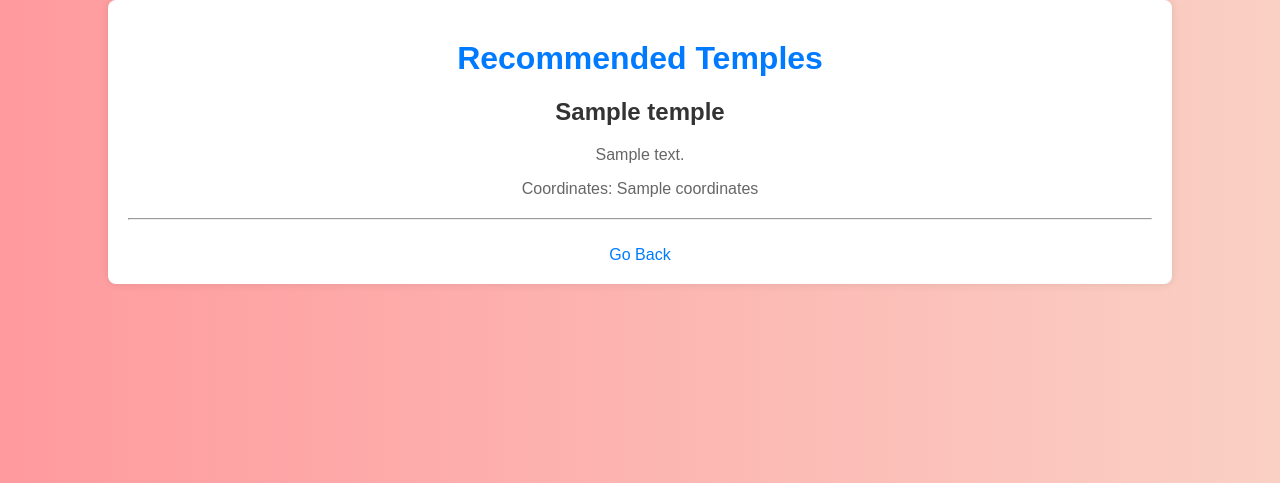
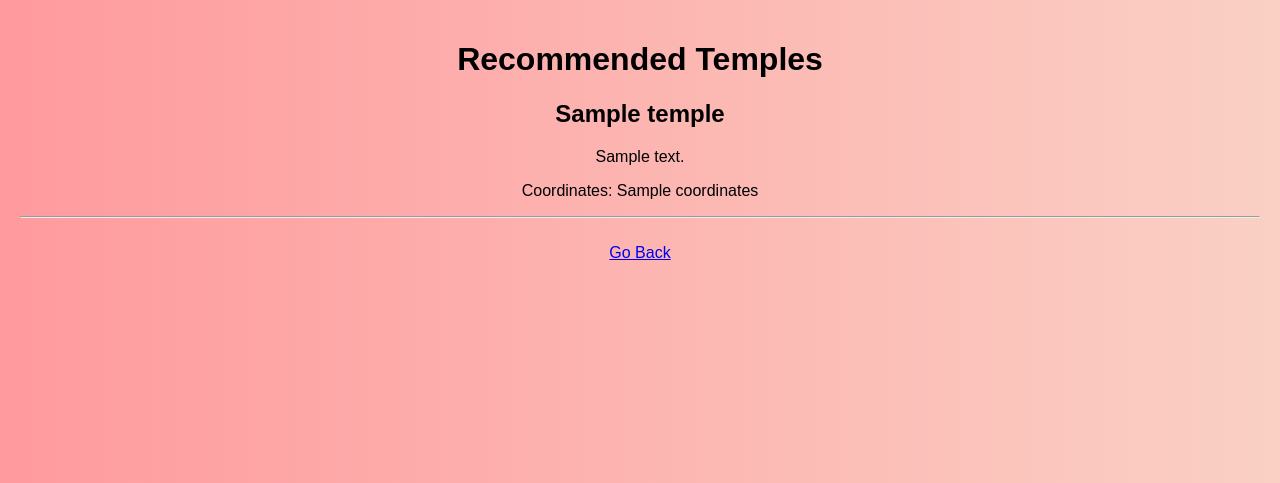
Before and after one commit to iamdebopriya/Flask-Application-For-Temple-Recommendation, a Flask app: template templates/recommend.html in a window 1280 px wide. Shown: the top 483 px of the page. Run offline with Flask 3, Linux system fonts and the light colour scheme; the template is opened without the code that fills it: most values are stand-ins (such as "Sample title", 1, 10 or a date in 2020).

Commit message:
Update recommend.html

```diff
--- a/templates/recommend.html
+++ b/templates/recommend.html
@@ -5,62 +5,18 @@
     <meta name="viewport" content="width=device-width, initial-scale=1.0">
     <title>Recommendations</title>
     <link rel="stylesheet" href="{{ url_for('static', filename='styles.css') }}">
-    <style>
-        body {
-            font-family: Arial, sans-serif;
-            margin: 0;
-            padding: 0;
-            background-color: #f4f4f9;
-        }
-        h1 {
-            text-align: center;
-            color: #007bff;
-            margin-top: 20px;
-        }
-        .container {
-            width: 80%;
-            margin: 0 auto;
-            padding: 20px;
-            background: #fff;
-            border-radius: 8px;
-            box-shadow: 0 0 10px rgba(0, 0, 0, 0.1);
-        }
-        .recommendation {
-            margin-bottom: 20px;
-        }
-        h2 {
-            color: #333;
-        }
-        p {
-            color: #666;
-        }
-        a {
-            text-decoration: none;
-            color: #007bff;
-            font-size: 16px;
-        }
-        a:hover {
-            text-decoration: underline;
-        }
-    </style>
 </head>
 <body>
-    <div class="container">
     <h1>Recommended Temples</h1>
-        {% if recommendations.empty %}
-            <p>No recommendations found with similarity greater than 0.0.</p>
-        {% else %}
     {% for temple in recommendations.itertuples() %}
-                <div class="recommendation">
+        <div>
             <h2>{{ temple.templeName }}</h2>
             <p>{{ temple.Description }}</p>
             <p>Coordinates: {{ temple.Coordinates }}</p>
         </div>
         <hr>
     {% endfor %}
-        {% endif %}
     <br>
     <a href="/">Go Back</a>
-    </div>
 </body>
 </html>
```
Lines whose indentation alone changed are shown as unchanged.
